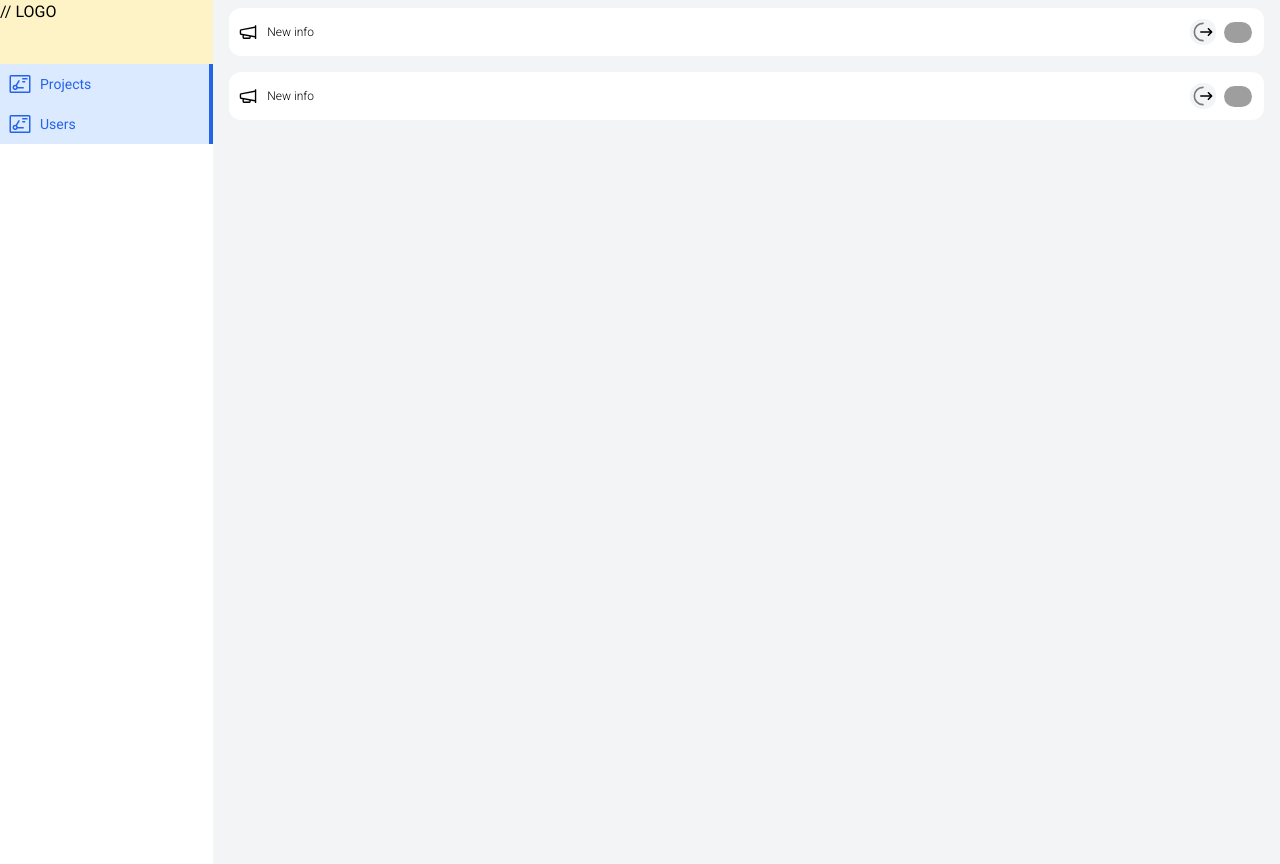
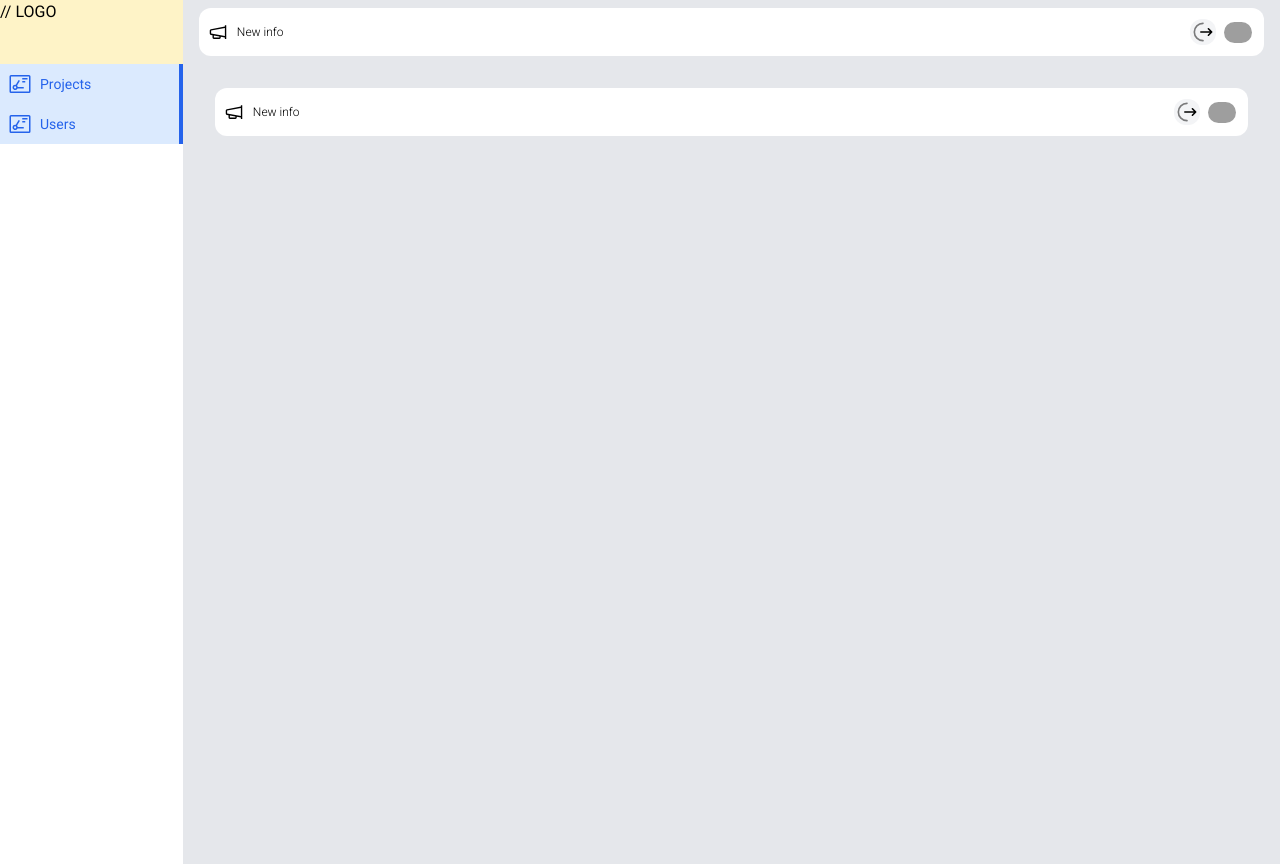
Before and after one commit to rmingon/agile-tools, a Nuxt app in the folder front/: page / in a window 1280 px wide. Built offline with nearby package versions, Linux system fonts and the light colour scheme; grey boxes are pictures that could not be loaded.

Commit message:
up default layout

```diff
--- a/front/layouts/default.vue
+++ b/front/layouts/default.vue
@@ -1,9 +1,9 @@
 <template>
     <div class="flex">
-      <Sidebar class="h-screen w-1/5"/>
-      <div class="flex-col w-full bg-gray-100">
+      <Sidebar class="h-screen w-1/6"/>
+      <div class="flex-col w-full bg-gray-200">
         <Topbar/>
-        <div class="h-screen">
+        <div class="min-h-screen p-4">
           <slot />
         </div>
       </div>
```
